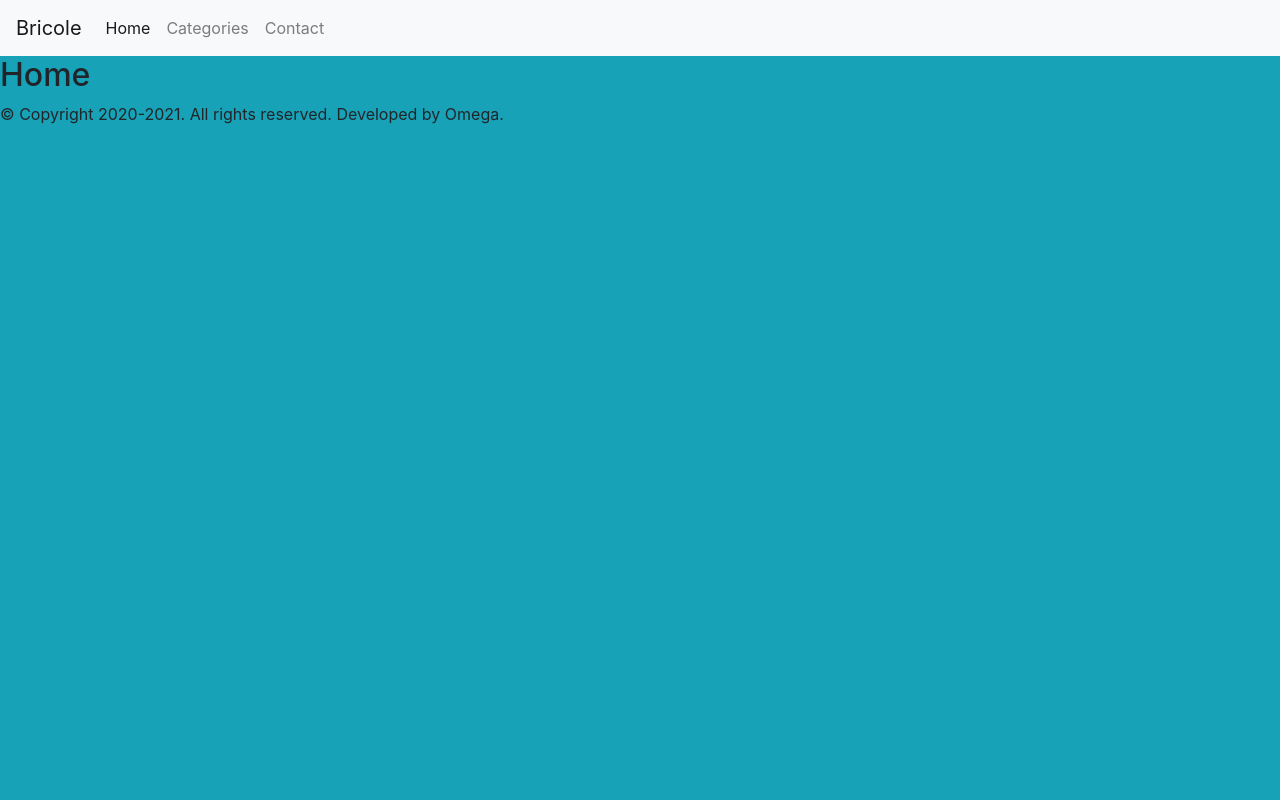
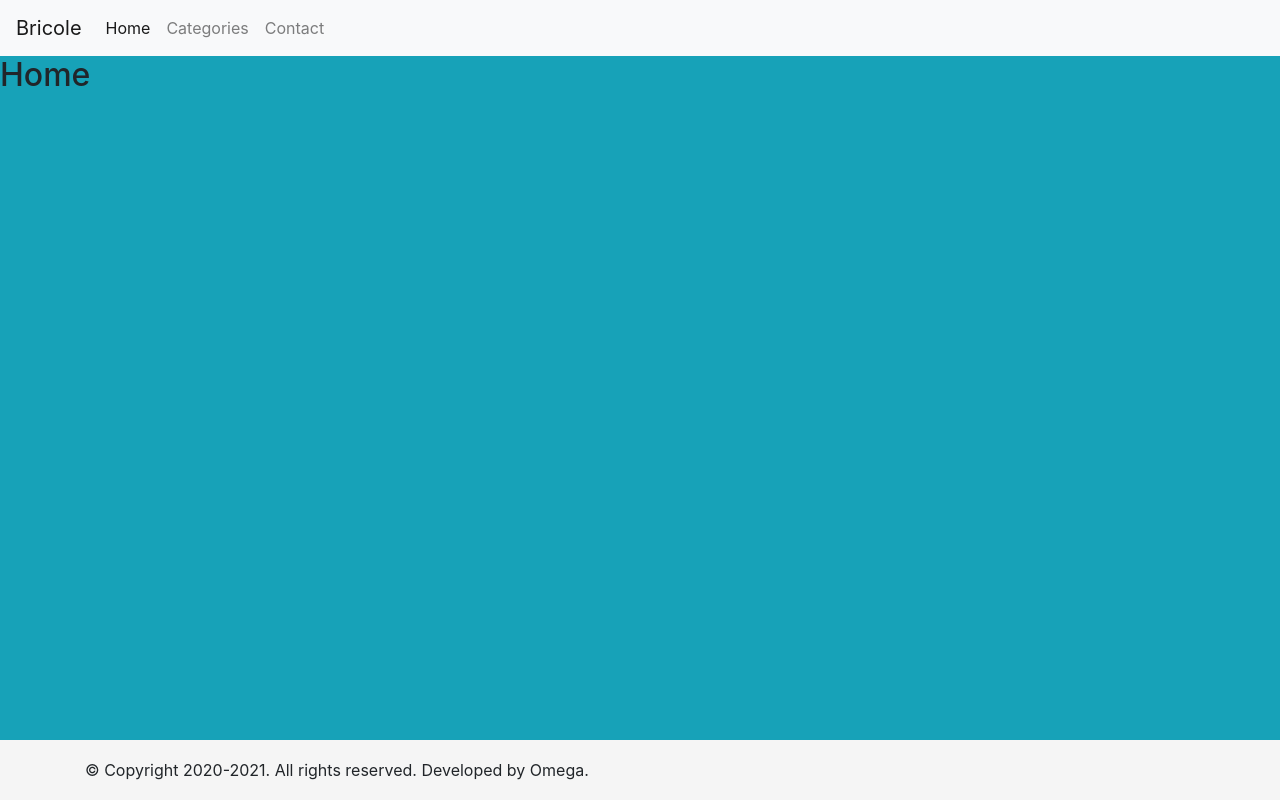
Before and after one commit to classe-1/lssems, a PHP site: page / in a window 1280 px wide. Run offline with PHP 8.4, Linux system fonts and the light colour scheme; some libraries are stand-ins or nearby versions.

Commit message:
Sticky footer styles

```diff
--- a/app/assets/styles/css/styles.css
+++ b/app/assets/styles/css/styles.css
@@ -0,0 +1,36 @@
+/* Sticky footer styles
+-------------------------------------------------- */
+html {
+    position: relative;
+    min-height: 100%;
+  }
+  body {
+    /* Margin bottom by footer height */
+    margin-bottom: 60px;
+  }
+  .footer {
+    position: absolute;
+    bottom: 0;
+    width: 100%;
+    /* Set the fixed height of the footer here */
+    height: 60px;
+    line-height: 60px; /* Vertically center the text there */
+    background-color: #f5f5f5;
+  }
+
+
+  /* Custom page CSS
+  -------------------------------------------------- */
+
+  body > .container {
+    padding: 60px 15px 0;
+  }
+
+  .footer > .container {
+    padding-right: 15px;
+    padding-left: 15px;
+  }
+
+  code {
+    font-size: 80%;
+  }
--- a/app/views/includes/footer.php
+++ b/app/views/includes/footer.php
@@ -1,5 +1,7 @@
-    <footer>
-      © Copyright 2020-2021. All rights reserved. Developed by Omega.
+    <footer class="footer">
+      <div class="container">
+          © Copyright 2020-2021. All rights reserved. Developed by Omega.
+      </div>
     </footer>
     <!-- jQuery first, then Popper.js, then Bootstrap JS -->
     <script src="assets/bootstrap/js/jquery-3.2.1.slim.min.js"></script>
--- a/app/views/includes/header.php
+++ b/app/views/includes/header.php
@@ -4,7 +4,7 @@
 <head>
     <?php include_once 'views/includes/head.php' ?>
     <title><?= ucfirst($page); ?> - Bricole</title>
-
+    <link rel="stylesheet" href="assets/styles/css/styles.css">
     <link rel="stylesheet" href="assets/bootstrap/css/bootstrap-4.0.0-beta.2.min.css">
 </head>
 <body class="bg-info">
@@ -18,7 +18,7 @@
             <div class="collapse navbar-collapse" id="navbarSupportedContent">
                 <ul class="navbar-nav mr-auto">
                     <li class="nav-item active">
-                        <a class="nav-link" href="index.php?page=home">Home <span class="sr-only">(current)</span></a>
+                        <a class="nav-link" href="index.php?page=home">Home<span class="sr-only">(current)</span></a>
                     </li>
                     <li class="nav-item">
                         <a class="nav-link" href="index.php?page=categories">Categories</a>
```
